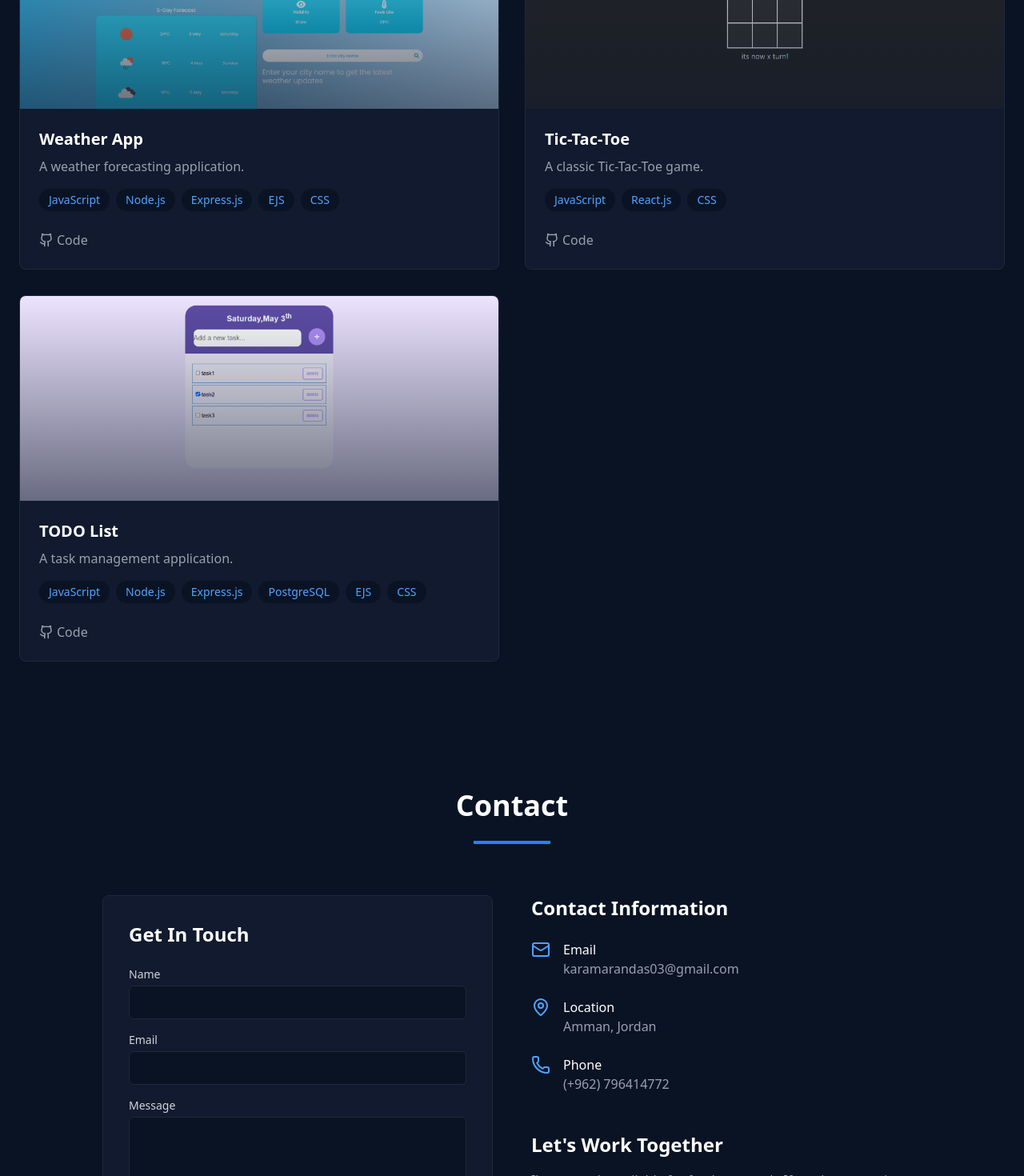
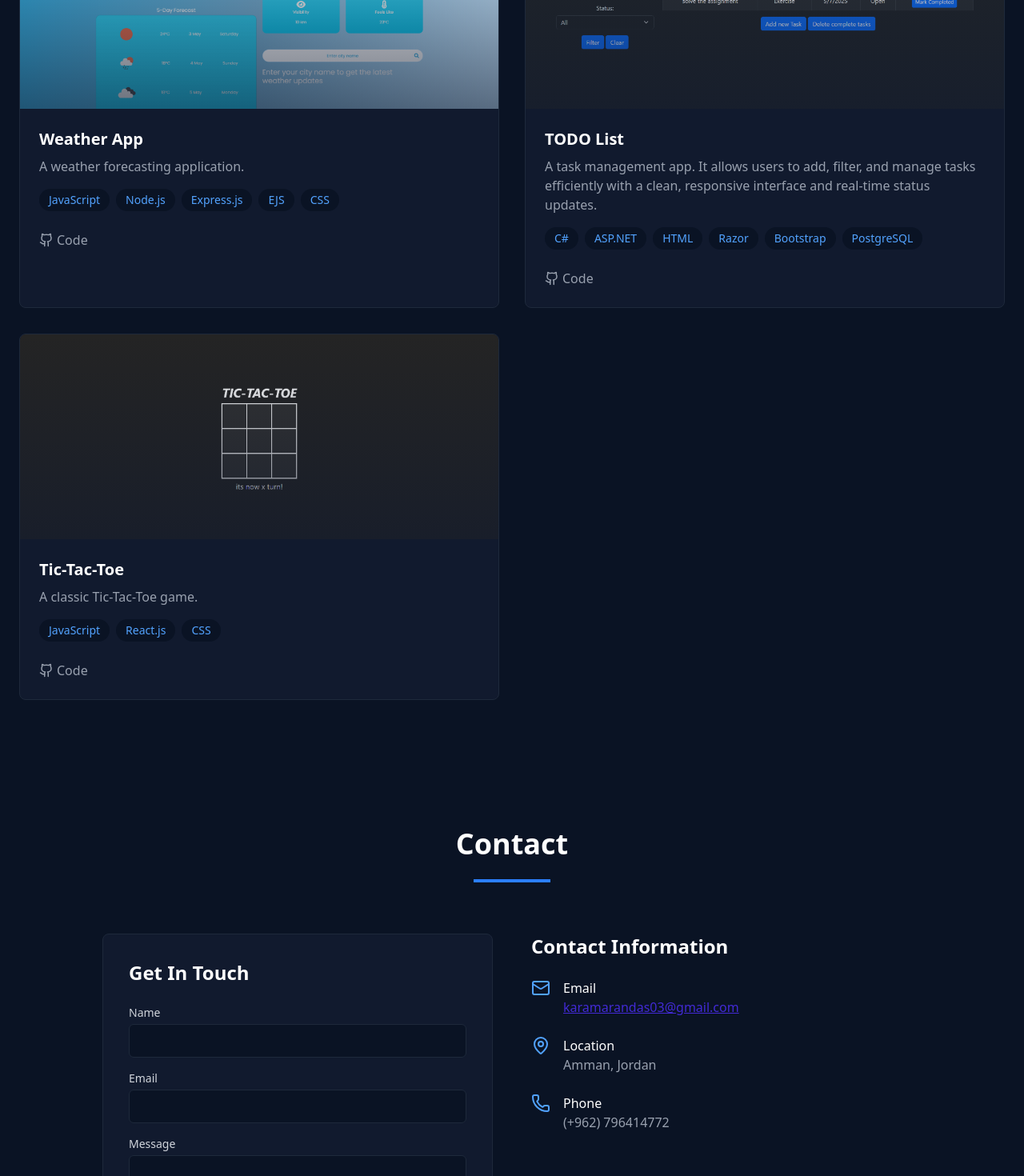
Before and after one commit to KaramYacoub/my-portfolio, a React (Vite) app: page / in a window 1280 px wide. Shown: the part 3113-4583 px from the top of the page at 80% size. Built offline with nearby package versions, Linux system fonts and the light colour scheme.

Commit message:
fix: update email display to a mailto link; add new TODO List project

```diff
--- a/src/components/Contact.jsx
+++ b/src/components/Contact.jsx
@@ -145,7 +145,7 @@ const Contact = () => {
                 <Mail size={24} className="mr-4 text-blue-400" />
                 <div>
                   <h4 className="font-medium text-white">Email</h4>
-                  <p className="text-gray-400">karamarandas03@gmail.com</p>
+                  <a href='mailto:karamarandas03@gmail.com' className="link link-primary">karamarandas03@gmail.com</a>
                 </div>
               </div>
 
--- a/src/constants/projects.js
+++ b/src/constants/projects.js
@@ -13,7 +13,7 @@ export const projects = [
       "A personal portfolio website showcasing my projects and skills.",
     tech: ["JavaScript", "React.js", "Tailwind CSS"],
     image: Portfolio,
-    github: "https://github.com/Karamarandas/Portfolio",
+    github: "https://github.com/Karamarandas/my-Portfolio",
     isDeployed: false,
     live: "#",
   },
@@ -70,6 +70,16 @@ export const projects = [
     live: "#",
   },
   {
+    title: "TODO List",
+    description:
+      "A task management app. It allows users to add, filter, and manage tasks efficiently with a clean, responsive interface and real-time status updates.",
+    tech: ["C#", "ASP.NET", "HTML", "Razor", "Bootstrap", "PostgreSQL"],
+    image: todo,
+    github: "https://github.com/Karamarandas/TODO-List",
+    isDeployed: false,
+    live: "#",
+  },
+  {
     title: "Tic-Tac-Toe",
     description: "A classic Tic-Tac-Toe game.",
     tech: ["JavaScript", "React.js", "CSS"],
@@ -78,13 +88,4 @@ export const projects = [
     isDeployed: false,
     live: "#",
   },
-  {
-    title: "TODO List",
-    description: "A task management application.",
-    tech: ["JavaScript", "Node.js", "Express.js", "PostgreSQL", "EJS", "CSS"],
-    image: todo,
-    github: "https://github.com/Karamarandas/TODO-List",
-    isDeployed: false,
-    live: "#",
-  },
 ];
```
Also changed, not shown: src/assets/todo.png.
